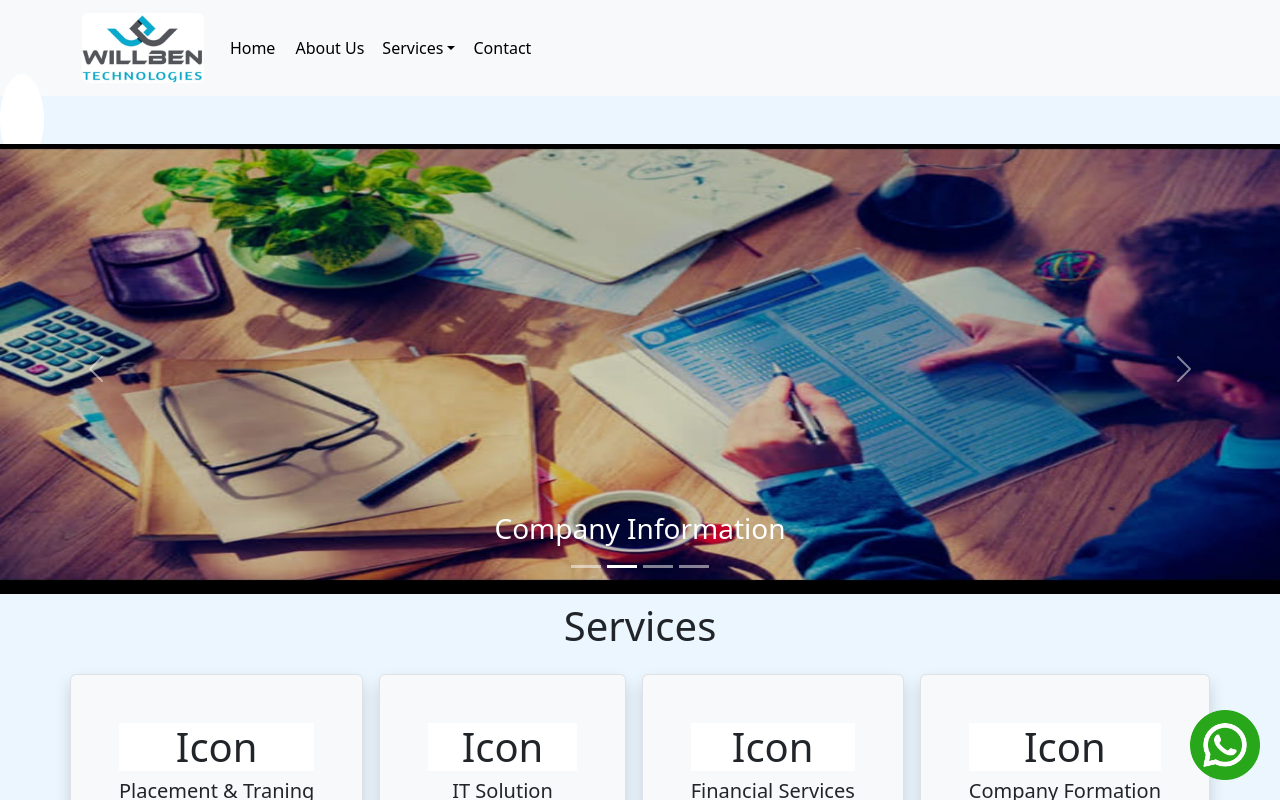
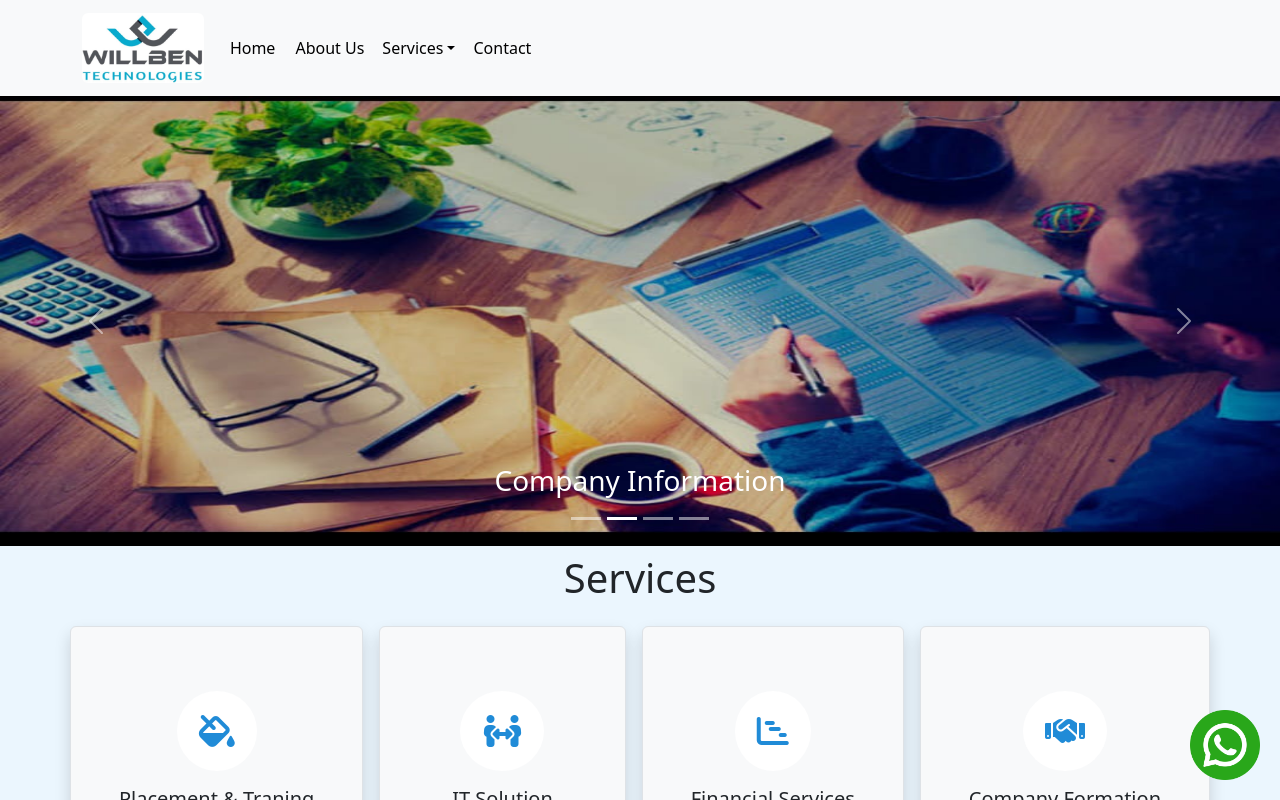
Before and after one commit to MuhammadZamin132611/Willben_Technologies_Web, a React (Create React App) app: page / in a window 1280 px wide. Shown: the top 800 px of the page. Built offline with nearby package versions, Linux system fonts and the light colour scheme.

Commit message:
add new pages data

```diff
--- a/src/App.css
+++ b/src/App.css
@@ -60,6 +60,15 @@ ul.list-unstyled li:before {
   color: #e5e5e5;
 }
 
+.home-service-icon{
+  margin-top: 16px;
+  font-size: 2rem;
+  background-color: white;
+  padding: 24px 22px;
+  border-radius: 50%;
+  color: #208bd7;
+}
+
 .heading-color{
   color: blck;
 }
--- a/src/component/Contact.js
+++ b/src/component/Contact.js
@@ -8,31 +8,31 @@ function Contact() {
                 <Row className="grid gap-3">
                     <Col className="bg-secondary-subtle rounded shadow p-3 text-center">
                         <div>
-                            <i className="fa-solid fa-location-dot fs-6 p-4 bg-white rounded-pill mt-5 text-primary"></i>
+                            <i className="fa-solid fa-location-dot fs-1 p-4 bg-white rounded-pill mt-5 text-primary"></i>
                         </div>
-                        <h4 className="py-3">ADDRESS</h4>
+                        <h4 className="py-3 text-nowrap">ADDRESS</h4>
                         <p>MB-11, Block-B-21, Laurang House, Kasturba Gandhi Marg, Connaught Place, New Delhi-110001 </p>
                     </Col>
                     <Col className="bg-secondary-subtle rounded shadow p-3 text-center">
                         <div>
-                            <i className="fa-brands fa-whatsapp fs-6 p-4 bg-white rounded-pill mt-5 text-primary"></i>
+                            <i className="fa-brands fa-whatsapp fs-1 p-4 bg-white rounded-pill mt-5 text-primary"></i>
                         </div>
-                        <h4 className="py-3">CONTACT NUMBER</h4>
+                        <h4 className="py-3 text-nowrap">CONTACT NUMBER</h4>
                         <p><a className="link-underline link-underline-opacity-0 text-dark" href="tel:+919650491945">(+91) 96504 91945</a></p>
                     </Col>
                     <Col className="bg-secondary-subtle rounded shadow p-3 text-center">
                         <div>
-                            <i className="fa-solid fa-paper-plane fs-6 p-4 bg-white rounded-pill mt-5 text-primary"></i>
+                            <i className="fa-solid fa-paper-plane fs-1 p-4 bg-white rounded-pill mt-5 text-primary"></i>
                         </div>
-                        <h4 className="py-3">EMAIL ADDRESS</h4>
+                        <h4 className="py-3 text-nowrap">EMAIL ADDRESS</h4>
                         <p><a className="link-underline link-underline-opacity-0 text-dark" href="mailto:willbentechnologies@gmail.com">willbentechnologies@gmail.com</a></p>
                     </Col>
                     <Col className="bg-secondary-subtle rounded shadow p-3 text-center">
                         <div>
-                            <i className="fa-solid fa-earth-americas fs-6 p-4 bg-white rounded-pill mt-5 text-primary"></i>
+                            <i className="fa-solid fa-earth-americas fs-1 p-4 bg-white rounded-pill mt-5 text-primary"></i>
                         </div>
-                        <h4 className="py-3">WEBSITE</h4>
-                        <p><a className="link-underline link-underline-opacity-0 text-dark" target="blank" href="http://willbentechnologies">willbentechnology.com</a></p>
+                        <h4 className="py-3 text-nowrap">WEBSITE</h4>
+                        <p><a className="link-underline link-underline-opacity-0 text-dark" target="blank" href="http://willbentechnologies">willbentechnologies.com</a></p>
                     </Col>
 
                 </Row>
--- a/src/component/Home.js
+++ b/src/component/Home.js
@@ -12,22 +12,22 @@ function Home() {
                 <Row className='grid gap-3'>
                     <Col className='text-center border p-5 bg-white shadow bg-body-tertiary rounded border'>
 
-                        <h1 className='bg-white'>Icon</h1>
+                    <i class="fa-solid fa-fill-drip home-service-icon mb-3"></i>
                         <h5 className='text-nowrap'>Placement & Traning</h5>
                         <Link to="/services/placement-traning"><button className='btn btn-success'>see more...</button> </Link>
                     </Col>
                     <Col className='text-center border p-5 bg-white shadow bg-body-tertiary rounded border'>
-                        <h1 className='bg-white'>Icon</h1>
+                    <i class="fa-solid fa-people-arrows home-service-icon mb-3"></i>
                         <h5 className='text-nowrap'>IT Solution</h5>
                         <Link to="/services/it-solution"><button className='btn btn-success'>see more...</button> </Link>
                     </Col>
                     <Col className='text-center border p-5 bg-white shadow bg-body-tertiary rounded border'>
-                        <h1 className='bg-white'>Icon</h1>
+                    <i class="fa-solid fa-chart-gantt home-service-icon mb-3"></i>
                         <h5 className='text-nowrap'>Financial Services</h5>
                         <Link to="/services/financial-service"><button className='btn btn-success'>see more...</button> </Link>
                     </Col>
                     <Col className='text-center border p-5 bg-white shadow bg-body-tertiary rounded border'>
-                        <h1 className='bg-white'>Icon</h1>
+                    <i class="fa-solid fa-handshake home-service-icon mb-3"></i>
                         <h5 className='text-nowrap'>Company Formation</h5>
                         <Link to="/services/company-formation"><button className='btn btn-success'>see more...</button> </Link>
                     </Col>
--- a/src/component/WhatsappIcon.js
+++ b/src/component/WhatsappIcon.js
@@ -4,7 +4,7 @@ function WhatsappIcon() {
     return (
         <div className='container1'>
             {/* <i className="fa-brands fa-square-whatsapp icon-size "></i> */}
-            <a href="https://wa.me/919650491945" className="whatsapp_float icon-size" target="_blank" rel="noopener noreferrer">
+            <a href="https://wa.me/919650491945" className="whatsapp_float" target="_blank" rel="noopener noreferrer">
                 <img src={Icon} alt="Whatsapp" className='z-3 img fixed-image' />
             </a>
         </div>
```
